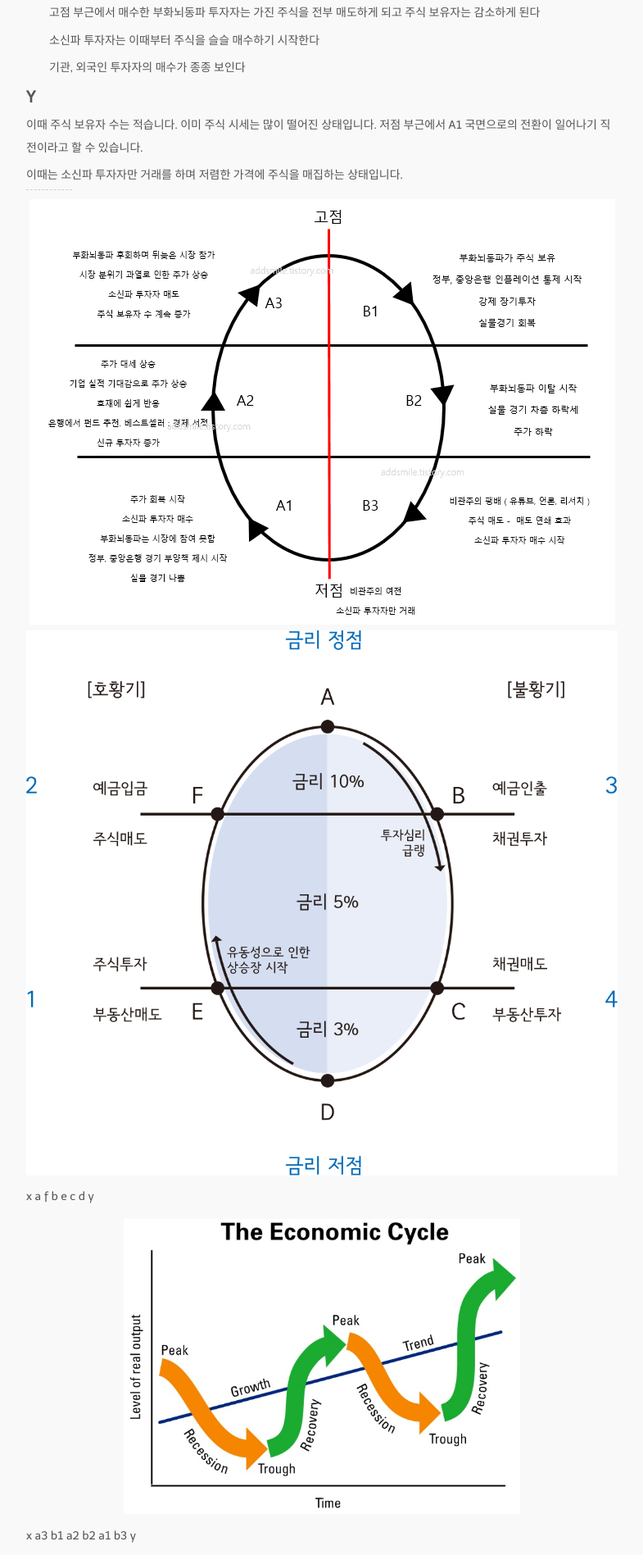
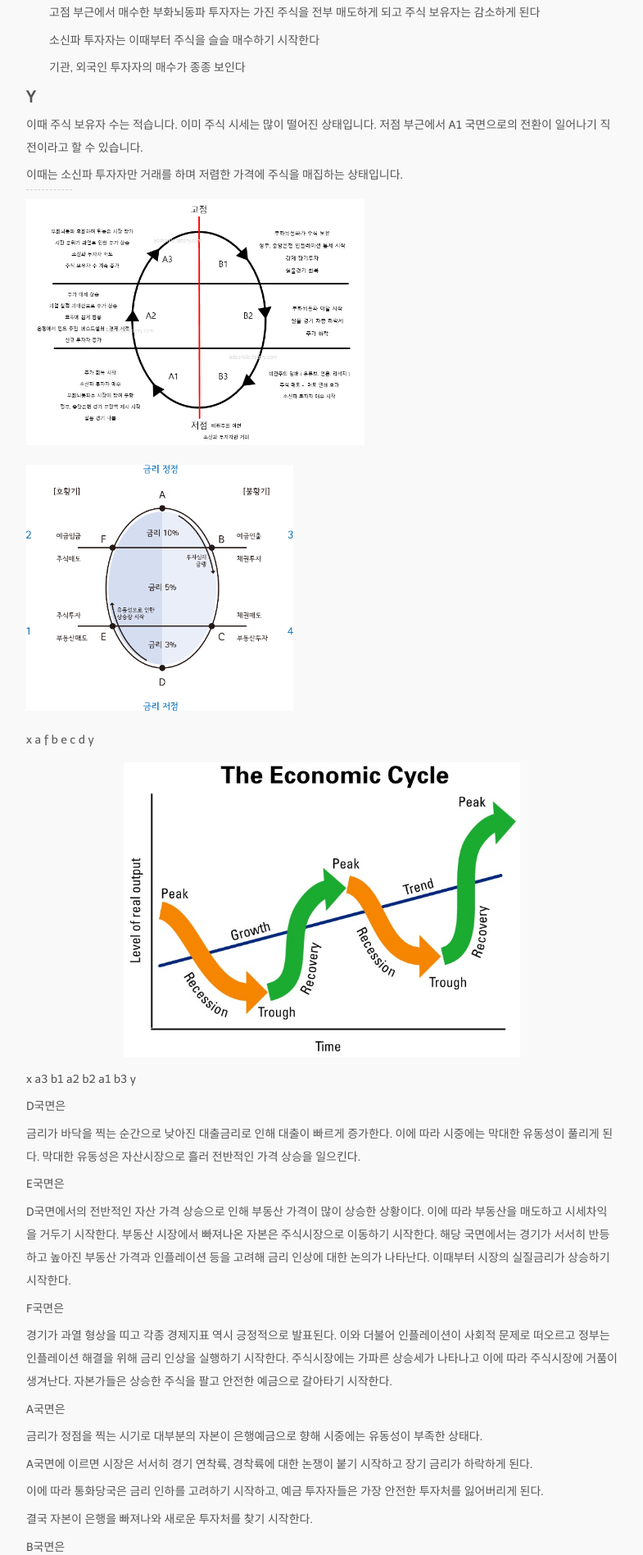
Before and after one commit to jung-research/github.io, a Jekyll site: the page built from index.markdown, in a window 1280 px wide. Shown: the part 3818-5715 px from the top of the page at 82% size, without its empty margins (247-1032 px from the left). Built offline with Jekyll 4.4.1, drawn with Linux system fonts in a browser that asks for light colours; nearby versions of some CDN libraries; some web fonts are replaced.

Commit message:
mod style

```diff
--- a/media/css/style.css
+++ b/media/css/style.css
@@ -184,9 +184,9 @@ article {
     max-width: 100%;
     display: block;
     margin: .5em auto; }
-    article .post img .img-inline-h300 {
-      display: inline;
-      height: 300px;}
+  article .post .img-inline-h300 {
+    display: inline;
+    height: 300px; }
   article .comment {
     margin: 3em 0; }
   article .divider {
```
